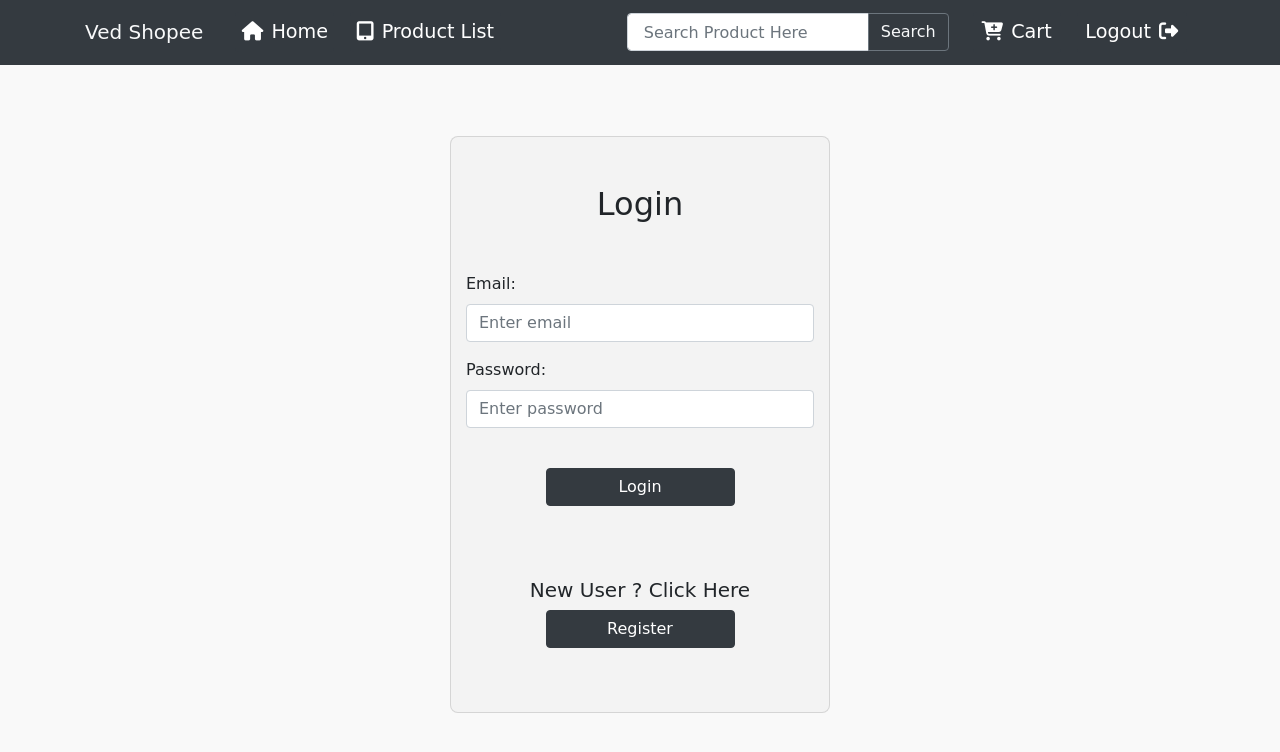
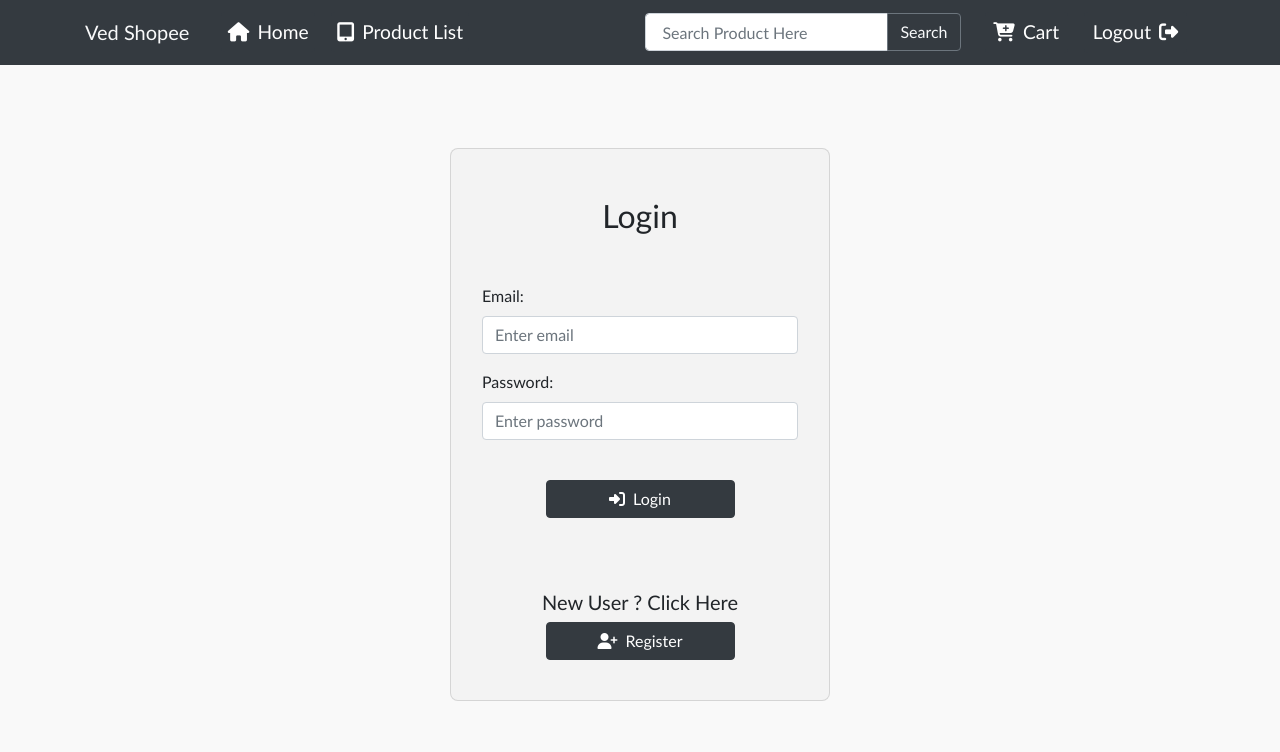
Before and after one commit to VedantRD/e-cart, a React (Create React App) app: page / in a window 1280 px wide. Shown: the top 752 px of the page. Built offline with nearby package versions, Linux system fonts and the light colour scheme; no server answers.

Commit message:
final commit

```diff
--- a/src/App.css
+++ b/src/App.css
@@ -1,5 +1,7 @@
 :root{
-  --myfont: comic sans ms;
+  /* --myfont: comic sans ms; */
+  /* --myfont: Tahoma, Geneva, sans-serif; */
+  --myfont: "Trebuchet MS", Helvetica, sans-serif;
   --mainwhite: #f9f9f9;
 }
 
@@ -95,3 +97,17 @@ ul{
 .loginBox{
   background: #f3f3f3 !important;
 }
+
+/* #eml,#pwd{
+  background:#f3f3f3;
+  border:none;
+  border-radius:0px;
+  border-bottom:1px solid black
+} */
+
+a:focus,
+button:focus,
+input:focus,
+textarea:focus {
+outline: none !important;
+}
--- a/src/App.js
+++ b/src/App.js
@@ -1,14 +1,13 @@
 import React, { Component } from 'react';
 import fire from './config/Fire';
 import { Switch, Route } from 'react-router-dom';
-//import logo from './logo.svg';
 import './App.css';
 import 'bootstrap/dist/css/bootstrap.min.css'
 import ProductList from './components/ProductList';
 import Navbar from './components/Navbar';
 import Details from './components/Details';
 import Cart from './components/Cart';
-import Default from './components/Default';
+//import Default from './components/Default';
 import Home from './components/Home';
 import Login from './Login';
 
@@ -66,7 +65,10 @@ class App extends Component {
       <React.Fragment>
         <Navbar />
         <Switch>
-          {this.state.user == null ? (<Route exact path="/" component={Login}></Route>) : (<Route exact path="/" component={Home}></Route>)}
+          {this.state.user == null ?
+            <Route exact path="/" component={Login}></Route> :
+            <React.Fragment>
+              <Route exact path="/" component={Home}></Route>
               <Route path="/productlist"
                 component={() =>
                   <ProductList
@@ -87,7 +89,9 @@ class App extends Component {
                 component={() =>
                   <Cart cartItems={this.state.cartItems} removeFromCart={this.handleRemoveFromCart}></Cart>}>
               </Route>
-          <Route component={Default}></Route>
+              {/* <Route component={Default}></Route> */}
+            </React.Fragment>
+          }
         </Switch>
       </React.Fragment >
     );
--- a/src/Login.js
+++ b/src/Login.js
@@ -43,25 +43,28 @@ export default class Login extends Component {
         return (
             <div className="container loginContainer">
                 <div className="row justify-content-around align-items-lg-center" style={{ height: '90vh' }}>
-                    <div className="col-md-4 loginBox py-5 card">
+                    <div className="col-md-4 loginBox pb-4 pt-5 card">
                         <h2 align="center" className="mb-5">Login</h2>
-                        <div className="form-group">
+                        <div className="form-group mx-3">
                             <label className="control-label" htmlFor="email">Email:</label>
-                            <input value={this.state.email} onChange={this.updateState} type="email" className="form-control" placeholder="Enter email" id="eml" name="email" />
+                            <input value={this.state.email} onChange={this.updateState} type="email" className="form-control" placeholder="Enter email" id="eml" name="email"/>
                         </div>
-                        <div className="form-group">
+                        <div className="form-group mx-3">
                             <label className="control-label" htmlFor="pwd">Password:</label>
                             <input value={this.state.password} onChange={this.updateState} type="password" className="form-control" placeholder="Enter password" id="pwd" name="password" />
                         </div>
                         <div className="form-group">
                             <div className="row justify-content-around">
-                                <button type="submit" className="btn btn-dark mt-4 mb-2 w-50" onClick={this.login}>Login</button>
+                                <button type="submit" className="btn btn-dark mt-4 mb-2 w-50" onClick={this.login}>
+                                    <i class="fa fa-sign-in mr-2" aria-hidden="true"></i><span>Login</span>
+                                </button>
                             </div>
                         </div>
                         <div className="form-group">
                             <h5 align="center" className="mt-5">New User ? Click Here</h5>
                             <div className="row justify-content-around">
-                                <button type="submit" className="btn btn-dark w-50" onClick={this.register}>Register</button>
+                                <button type="submit" className="btn btn-dark w-50" onClick={this.register}><i class="fa fa-user-plus mr-2" aria-hidden="true"></i><span>Register</span>
+                                </button>
                             </div>
                         </div>
                     </div>
--- a/src/components/Cart.js
+++ b/src/components/Cart.js
@@ -22,7 +22,7 @@ export default class Cart extends Component {
                                         <div className=""></div>
                                         <div className="col-md-6 col-xs-7 pt-4 pl-5">
                                             <p>Name : {data.name}</p>
-                                            <p>price : {data.price}</p>
+                                            <p>price : Rs.{data.price}</p>
                                             <div className="ml-5">
                                                 <button className="btn bg-danger text-light mt-5 p-2"
                                                     onClick={
--- a/src/components/Details.js
+++ b/src/components/Details.js
@@ -29,12 +29,12 @@ export default class Details extends Component {
                                 <div className="row">
                                     <img className="align-self-center px-4 mb-2 mt-5" src={"../" + data.img} alt="not found"></img>
                                 </div>
-                                <div className="row align-items-center mt-5">
-                                    <div className="col-md-6">
+                                <div className="row align-items-center justify-content-around mt-5">
+                                    {/* <div className="col-md-6">
                                         <MyButton className="btn text-white bg-primary addtocart mb-1">Buy Now</MyButton>
-                                    </div>
-                                    <div className="col-md-6">
-                                        <MyButton className="btn text-white bg-primary addtocart"
+                                    </div> */}
+                                    <div className="w-50">
+                                        <MyButton className="btn btn-dark addtocart"
                                             onClick={() => this.props.handleAddCart(data)}>Add to cart
                                         </MyButton>
                                     </div>
--- a/src/components/Navbar.js
+++ b/src/components/Navbar.js
@@ -54,11 +54,11 @@ class Navbar extends Component {
                                 </Link>
                             </li>
                             <li className="nav-item">
-                                    <div className="nav-link">
-                                        <MyButton className="btn btn-light bg-dark" onClick={this.logout}>
-                                            Logout<i className="fa fa-sign-out ml-2"></i>
-                                        </MyButton>
-                                    </div>
+                                <Link to="/" className="nav-link">
+                                    <MyButton className="btn btn-light bg-dark" onClick={this.logout}>
+                                        Logout<i className="fa fa-sign-out ml-2"></i>
+                                    </MyButton>
+                                </Link>
                             </li>
                         </ul>
                     </div>
```
Lines whose indentation alone changed are shown as unchanged.
